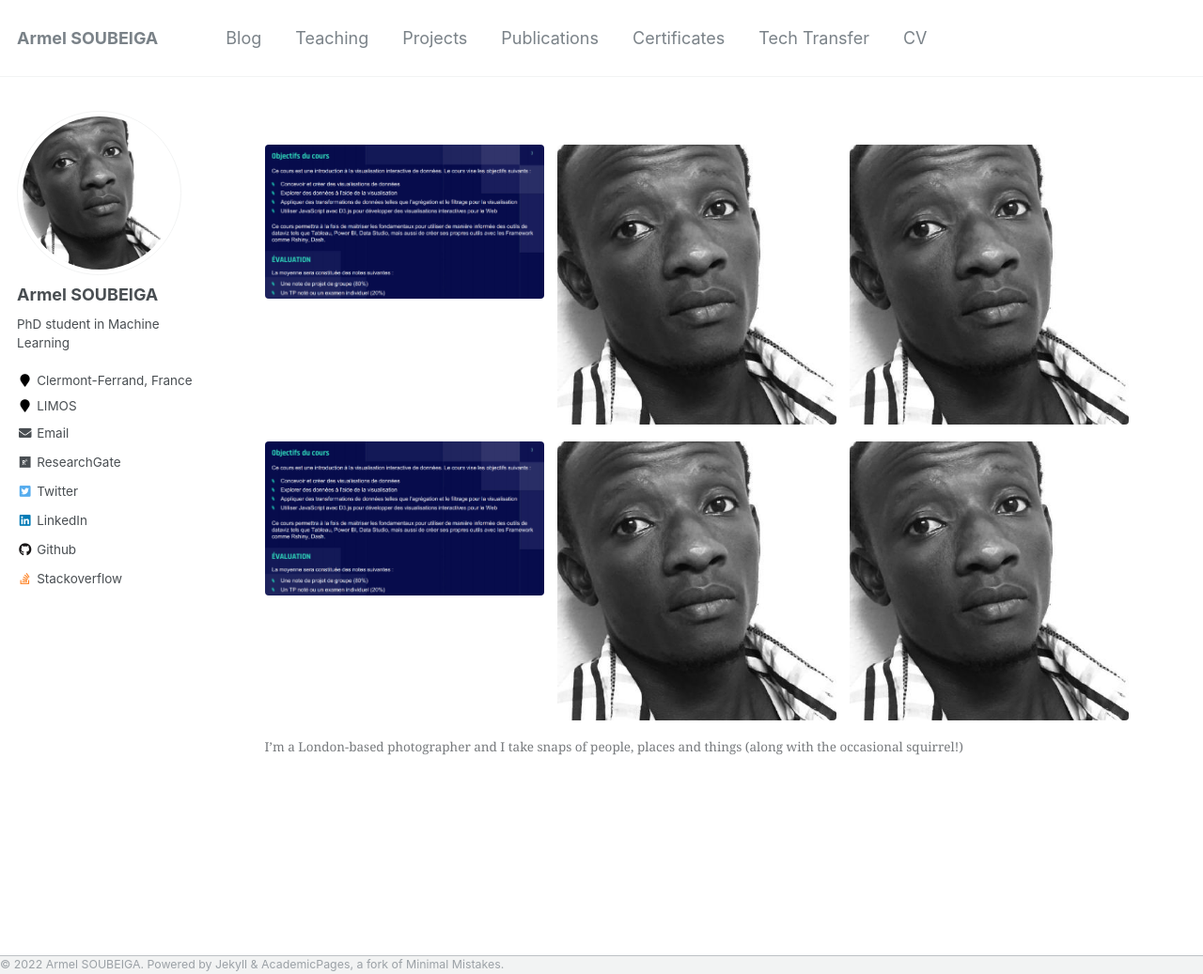
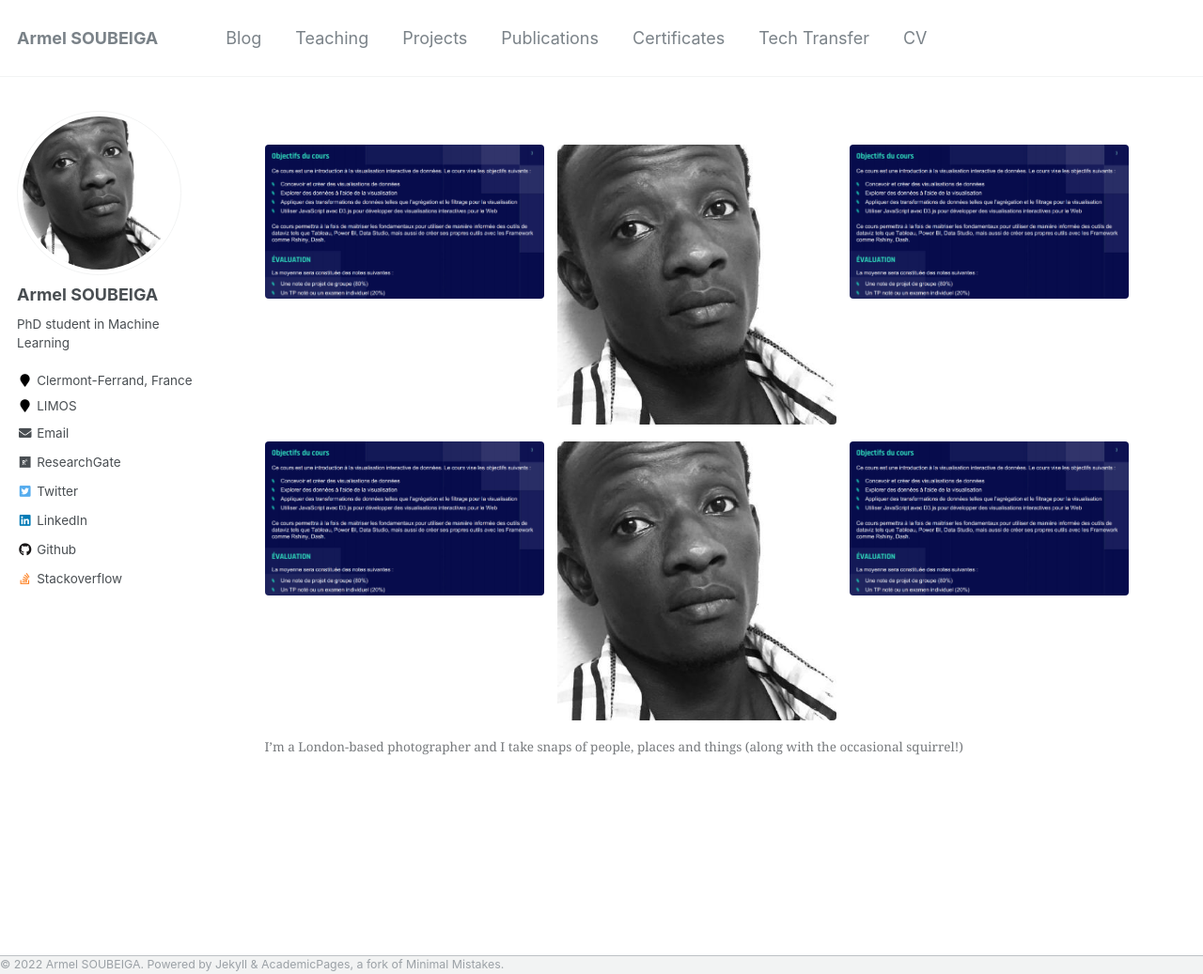
Before and after one commit to armelsoubeiga/neweb, a Jekyll site: the page built from _pages/portfolio.html, in a window 1280 px wide and 1037 px high. Shown: the whole window at 94% size. Built offline with Jekyll 4.4.1, drawn with Linux system fonts in a browser that asks for light colours.

Commit message:
Update portfolio.html

```diff
--- a/_pages/portfolio.html
+++ b/_pages/portfolio.html
@@ -10,6 +10,14 @@ gallery:
     image_path: aso.png
     alt: "eva tower danube"
     title: "Eva in the tower"
+  - url: dataviz.png
+    image_path: dataviz.png
+    alt: "bbc learning english digital debate with alice and amith"
+    title: "Amith and Alice prepping for the digital debate"
+  - url: dataviz.png
+    image_path: dataviz.png
+    alt: "bbc learning english digital debate with alice and amith"
+    title: "Amith and Alice prepping for the digital debate"
   - url: aso.png
     image_path: aso.png
     alt: "eva tower danube"
@@ -18,13 +26,5 @@ gallery:
     image_path: dataviz.png
     alt: "bbc learning english digital debate with alice and amith"
     title: "Amith and Alice prepping for the digital debate"
-  - url: aso.png
-    image_path: aso.png
-    alt: "eva tower danube"
-    title: "Eva in the tower"
-  - url: aso.png
-    image_path: aso.png
-    alt: "eva tower danube"
-    title: "Eva in the tower"
 ---
 {% include gallery class="full" caption="I'm a London-based photographer and I take snaps of people, places and things (along with the occasional squirrel!)" %}
```
